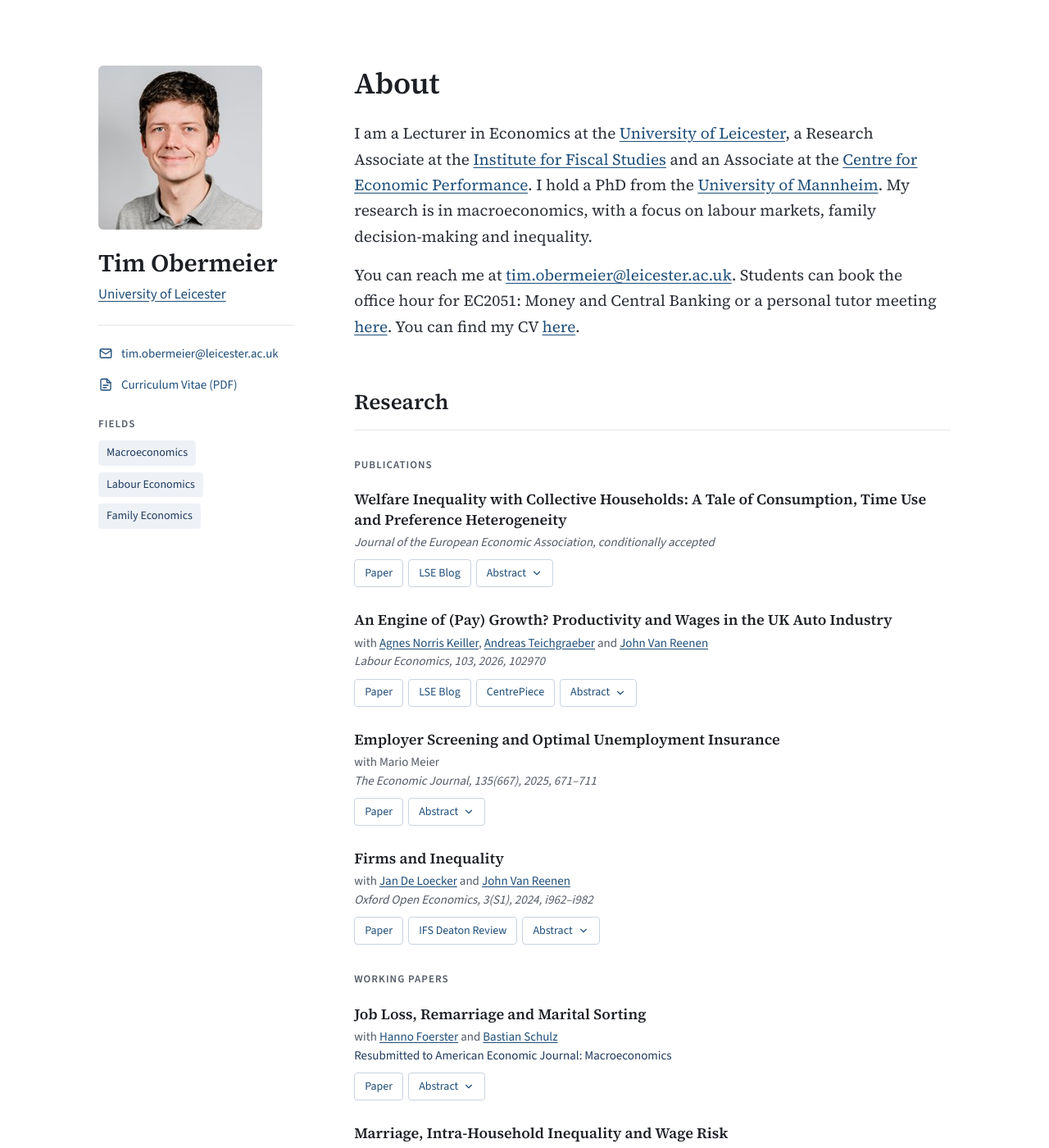
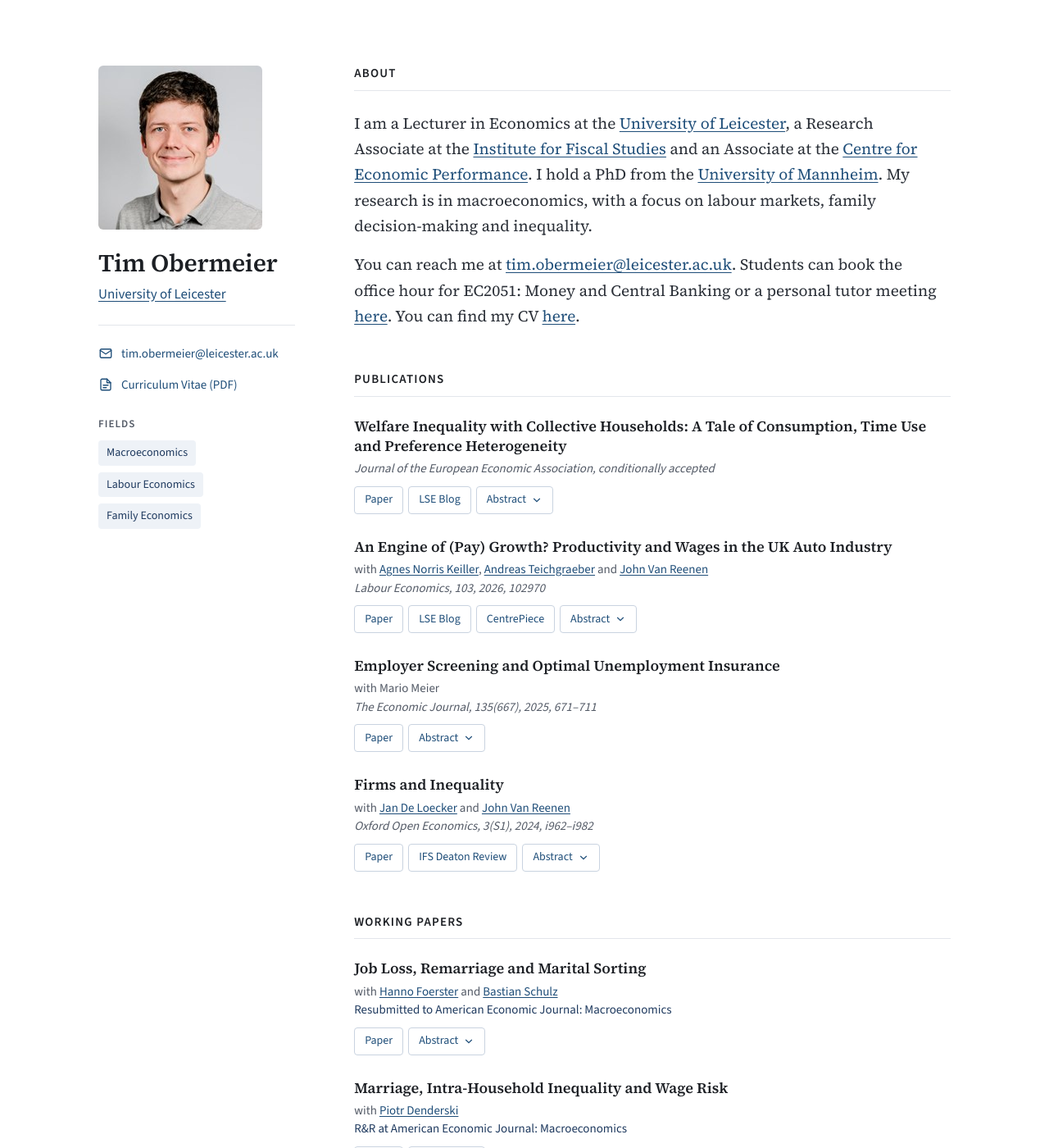
Before and after one commit to timobermeier/timobermeier.github.io, a Jekyll site: the page built from index.html, in a window 1280 px wide and 1400 px high. Shown: the whole window at 82% size. Built offline with Jekyll 4.4.1, drawn with Linux system fonts in a browser that asks for light colours.

Commit message:
Separate Publications and Working papers sections; final polish (#3)
- Replace the "Research" heading with two sections, Publications and
  Working papers; About uses the same heading style
- Remove the copyright footer
- Add a "page not found" page in the site's style
- Print styles: clean single-column printout without buttons


Claude-Session: https://claude.ai/code/session_01UFbgWnbV2xVd8YxFu3KQxf

Co-authored-by: Tim Obermeier <timobermeier@users.noreply.github.com>
Co-authored-by: Claude Opus 5.5 <noreply@anthropic.com>

```diff
--- a/_includes/paper.html
+++ b/_includes/paper.html
@@ -1,6 +1,6 @@
 {% assign p = include.paper %}
 <article class="paper">
-  <h4 class="paper-title">{% if p.links %}<a href="{{ p.links[0].url }}">{{ p.title }}</a>{% else %}{{ p.title }}{% endif %}</h4>
+  <h3 class="paper-title">{% if p.links %}<a href="{{ p.links[0].url }}">{{ p.title }}</a>{% else %}{{ p.title }}{% endif %}</h3>
   {% if p.coauthors %}
   <p class="paper-meta">with {% for c in p.coauthors %}{% if c.url %}<a href="{{ c.url }}">{{ c.name }}</a>{% else %}{{ c.name }}{% endif %}{% if forloop.rindex == 2 %} and {% elsif forloop.last == false %}, {% endif %}{% endfor %}</p>
   {% endif %}
--- a/_layouts/default.html
+++ b/_layouts/default.html
@@ -47,7 +47,6 @@
 
     <main id="content" class="content">
       {{ content }}
-      <footer class="footer">© {{ site.time | date: '%Y' }} {{ site.author.name }}</footer>
     </main>
   </div>
 
--- a/assets/css/site.css
+++ b/assets/css/site.css
@@ -56,11 +56,10 @@ a:hover { color: var(--accent-dark); }
 .tags li { font-size: 14px; padding: 4px 10px; border-radius: 4px; background: var(--tint); color: var(--tint-ink); }
 
 /* ---------- Content ---------- */
-.page-title { margin: 0 0 24px; font-family: var(--serif); font-size: 36px; font-weight: 600; line-height: 1.2; letter-spacing: -0.01em; }
-.section { margin-bottom: 56px; }
-.section-title { margin: 0 0 28px; padding-bottom: 12px; border-bottom: 1px solid var(--line); font-family: var(--serif); font-size: 26px; font-weight: 600; }
+.section { margin-bottom: 52px; }
+.section:last-child { margin-bottom: 0; }
+.section-title { margin: 0 0 24px; padding-bottom: 10px; border-bottom: 1px solid var(--line); font-size: 15px; font-weight: 600; line-height: 1.3; letter-spacing: 0.08em; text-transform: uppercase; color: var(--ink); }
 .lead { font-family: var(--serif); font-size: 19px; line-height: 1.65; color: var(--ink-2); max-width: 680px; margin: 0 0 16px; }
-.subsection-title { margin: 32px 0 20px; font-size: 13px; font-weight: 600; letter-spacing: 0.08em; text-transform: uppercase; color: var(--muted); }
 .section p { max-width: 720px; }
 
 .btn {
@@ -88,8 +87,6 @@ a:hover { color: var(--accent-dark); }
 .abstract { margin-top: 12px; padding: 14px 18px; background: #f7f9fb; border-radius: 4px; max-width: 760px; }
 .abstract p { margin: 0; font-size: 15px; line-height: 1.6; color: #3f4652; }
 
-.footer { margin-top: 24px; padding-top: 24px; border-top: 1px solid var(--line); font-size: 14px; color: #6a717d; }
-
 /* ---------- Small screens ---------- */
 @media (max-width: 720px) {
   .wrap { padding: 0 20px; }
@@ -99,6 +96,19 @@ a:hover { color: var(--accent-dark); }
   .name { font-size: 26px; }
   .contact, .fields { grid-column: 1 / -1; }
   .fields { display: none; }
-  .page-title { font-size: 30px; }
   .btn { min-height: 40px; padding: 9px 14px; }
 }
+
+/* ---------- Print ---------- */
+@media print {
+  body { font-size: 11pt; }
+  .skip-link, .paper-actions, .fields, .portrait { display: none !important; }
+  .wrap { padding: 0; max-width: none; }
+  .layout { display: block; padding: 0; }
+  .sidebar { position: static; max-width: none; display: block; margin-bottom: 24px; }
+  .contact { flex-direction: row; gap: 24px; border-top: 0; padding-top: 8px; }
+  .contact svg { display: none; }
+  a { color: inherit; text-decoration: none; }
+  .paper { break-inside: avoid; margin-bottom: 16px; }
+  .section { margin-bottom: 28px; }
+}
--- a/index.html
+++ b/index.html
@@ -5,21 +5,21 @@ redirect_from:
   - /research.html
 ---
 <section class="section" id="about">
-  <h2 class="page-title">About</h2>
+  <h2 class="section-title">About</h2>
   <p class="lead">I am a Lecturer in Economics at the <a href="https://le.ac.uk/school-of-business">University of Leicester</a>, a Research Associate at the <a href="https://www.ifs.org.uk">Institute for Fiscal Studies</a> and an Associate at the <a href="https://cep.lse.ac.uk">Centre for Economic Performance</a>. I hold a PhD from the <a href="https://www.vwl.uni-mannheim.de/en/about/">University of Mannheim</a>. My research is in macroeconomics, with a focus on labour markets, family decision-making and inequality.</p>
   <p class="lead">You can reach me at <a href="mailto:{{ site.author.email }}">{{ site.author.email }}</a>. Students can book the office hour for EC2051: Money and Central Banking or a personal tutor meeting <a href="https://outlook.office.com/bookwithme/user/c014e3fbd6944ca59792ce0c1abe007b@leicester.ac.uk?anonymous&amp;ismsaljsauthenabled&amp;ep=plink">here</a>. You can find my CV <a href="{{ site.author.cv | relative_url }}">here</a>.</p>
 </section>
 
-<section class="section" id="research">
-  <h2 class="section-title">Research</h2>
-
-  <h3 class="subsection-title">Publications</h3>
+<section class="section" id="publications">
+  <h2 class="section-title">Publications</h2>
   {% for paper in site.data.papers.publications %}
     {% capture pid %}pub-{{ forloop.index }}{% endcapture %}
     {% include paper.html paper=paper id=pid %}
   {% endfor %}
+</section>
 
-  <h3 class="subsection-title">Working papers</h3>
+<section class="section" id="working-papers">
+  <h2 class="section-title">Working papers</h2>
   {% for paper in site.data.papers.working_papers %}
     {% capture pid %}wp-{{ forloop.index }}{% endcapture %}
     {% include paper.html paper=paper id=pid %}
```
Also changed, not shown: 404.html (added, +9 -0 lines).
